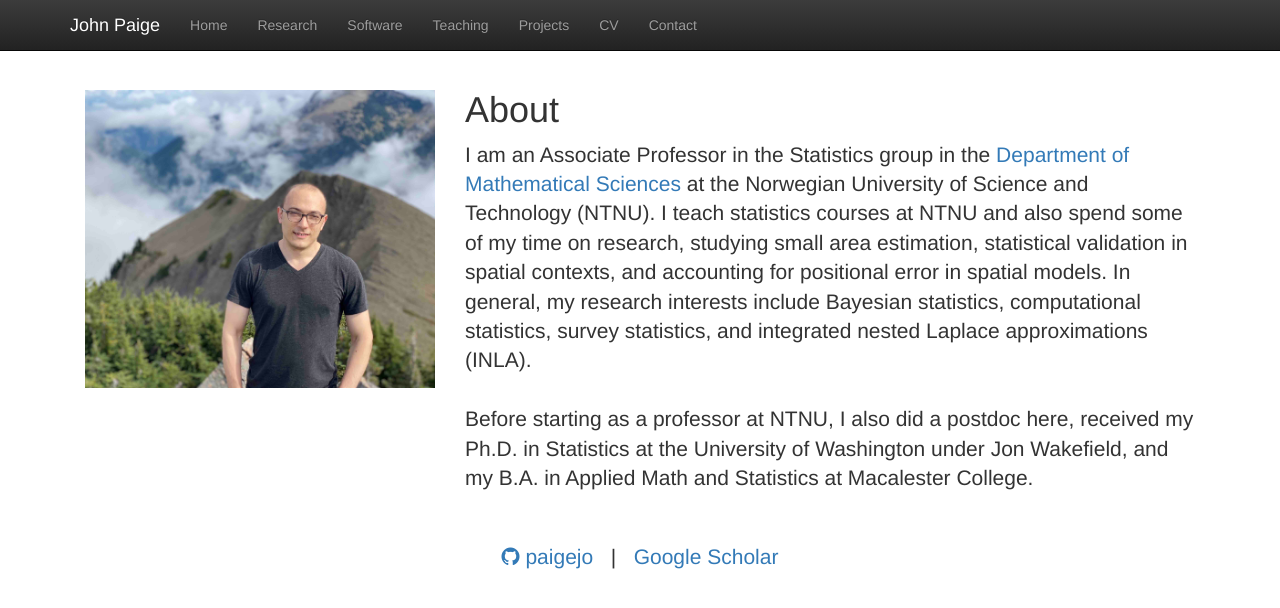
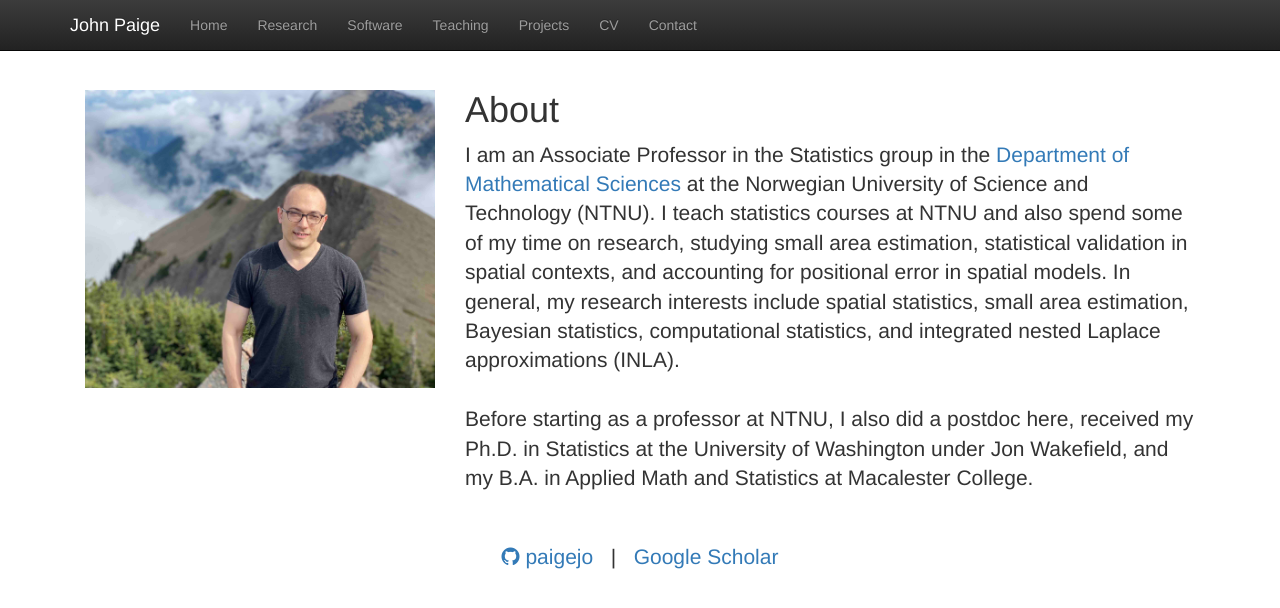
Before and after one commit to paigejo/paigejo.github.io, a Jekyll site: the page built from index.html, in a window 1280 px wide. Shown: the top 608 px of the page. Built offline with Jekyll 4.4.1, drawn with Linux system fonts in a browser that asks for light colours; nearby versions of some CDN libraries.

Commit message:
updated research interests

```diff
--- a/index.html
+++ b/index.html
@@ -12,7 +12,7 @@ title:  'John Paige'
 <div class="col-md-8">
   <h1 class="featurette-heading" style="margin-top:0;">About </h1>
   <p class="lead">
-  I am an Associate Professor in the Statistics group in the <a href = "https://www.ntnu.edu/imf">Department of Mathematical Sciences</a> at the Norwegian University of Science and Technology (NTNU). I teach statistics courses at NTNU and also spend some of my time on research, studying small area estimation, statistical validation in spatial contexts, and accounting for positional error in spatial models. In general, my research interests include Bayesian statistics, computational statistics, survey statistics, and integrated nested Laplace approximations (INLA). <br/>
+  I am an Associate Professor in the Statistics group in the <a href = "https://www.ntnu.edu/imf">Department of Mathematical Sciences</a> at the Norwegian University of Science and Technology (NTNU). I teach statistics courses at NTNU and also spend some of my time on research, studying small area estimation, statistical validation in spatial contexts, and accounting for positional error in spatial models. In general, my research interests include spatial statistics, small area estimation, Bayesian statistics, computational statistics, and integrated nested Laplace approximations (INLA). <br/>
 <br/>
 Before starting as a professor at NTNU, I also did a postdoc here, received my Ph.D. in Statistics at the University of Washington under Jon Wakefield, and my B.A. in Applied Math and Statistics at Macalester College.
   </p>
```
